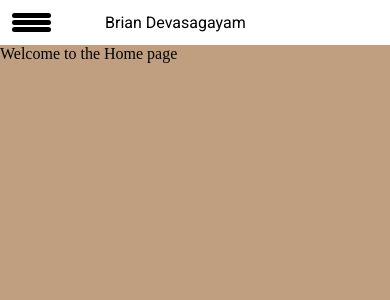
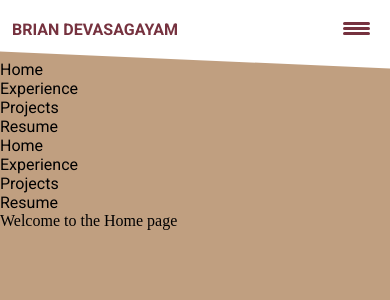
Before and after one commit to BrianDevasagayam/briandevasagayam.github.io, a Vue app: page /#/ in a window 390 px wide. Shown: the top 300 px of the page. Built offline with nearby package versions, Linux system fonts and the light colour scheme.

Commit message:
Finish nav-bar-mobile

```diff
--- a/index.html
+++ b/index.html
@@ -27,7 +27,7 @@
           if (file.match(/\.(js|css)$/)) { %>
     <link rel="<%= chunk.initial?'preload':'prefetch' %>" href="<%= htmlWebpackPlugin.files.publicPath + file %>" as="<%= file.match(/\.css$/)?'style':'script' %>">
     <% }}} %>
-      <link href="https://fonts.googleapis.com/css?family=Raleway|Roboto" rel="stylesheet">
+      <link href="https://fonts.googleapis.com/css?family=Raleway|Roboto:400,700" rel="stylesheet">
 </head>
 
 <body>
--- a/src/components/Navigation.vue
+++ b/src/components/Navigation.vue
@@ -6,7 +6,7 @@
         <span></span>
         <span></span>
       </div>
-      <div class="home"><router-link class="links" to="/">Brian Devasagayam</router-link></div>
+      <div class="home"><router-link class="links" to="/">BRIAN DEVASAGAYAM</router-link></div>
     </div>
     <div id="nav-side-mobile">
       <nav>
@@ -57,7 +57,7 @@ export default {
 };
 </script>
 
-<style>
+<style scoped>
 /* Stuff to think about/do */
 /* So I want a website thats built mobile first
    It needs to be fire
@@ -78,41 +78,62 @@ export default {
 /* For testing */
 #nav-side-mobile,
 #nav-bar-desktop {
-  display: none;
+  /* display: none; */
 }
 /* Code */
 #nav-bar-mobile {
-  height: 45px;
+  height: 60px;
   width: 100%;
-  background-color: white;
   position: relative;
 }
 #ham-icon {
-  height: 100%;
-  width: 10%;
+  width: 27px;
   position: absolute;
-  left: 3%;
-  top: 25%;
+  right: 20px;
+  top: 50%;
+  margin-top: -10px;
 }
 #ham-icon span {
-  height: 5px;
+  height: 3px;
   width: 100%;
-  background-color: black;
+  background-color: #76323f;
   display: block;
   margin: 2px auto;
   border-radius: 5px;
 }
-.home {
+.home .links {
   width: 180px;
-  line-height: 45px;
+  line-height: 60px;
   vertical-align: middle;
   position: absolute;
-  left: 50%;
-  margin: 0 0 0 -90px;
+  color: #76323f;
+  left: 12px;
+  font-weight: 700;
 }
 .links {
   text-decoration: none;
   color: black;
   font-family: "Roboto";
 }
+li {
+  list-style-type: none;
+}
+#navigation #nav-bar-mobile:before {
+  content: "";
+  position: absolute;
+  left: 0;
+  bottom: 0;
+  overflow: visible;
+  width: 100%;
+  height: 250px;
+  background: white;
+  z-index: -1;
+  -webkit-transform: skewY(2.5deg);
+  -moz-transform: skewY(2.5deg);
+  -ms-transform: skewY(2.5deg);
+  -o-transform: skewY(2.5deg);
+  transform: skewY(2.5deg);
+  -webkit-backface-visibility: hidden;
+  backface-visibility: initial;
+}
 </style>
```
